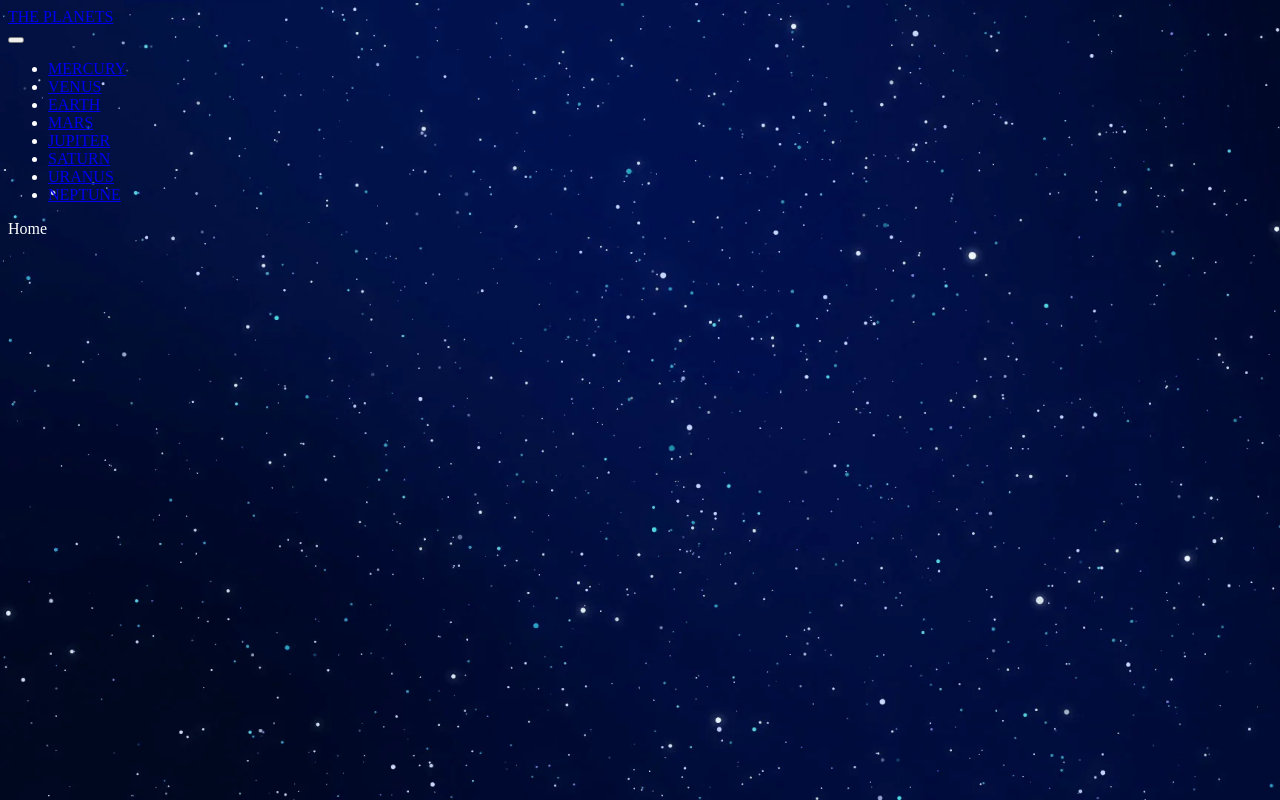
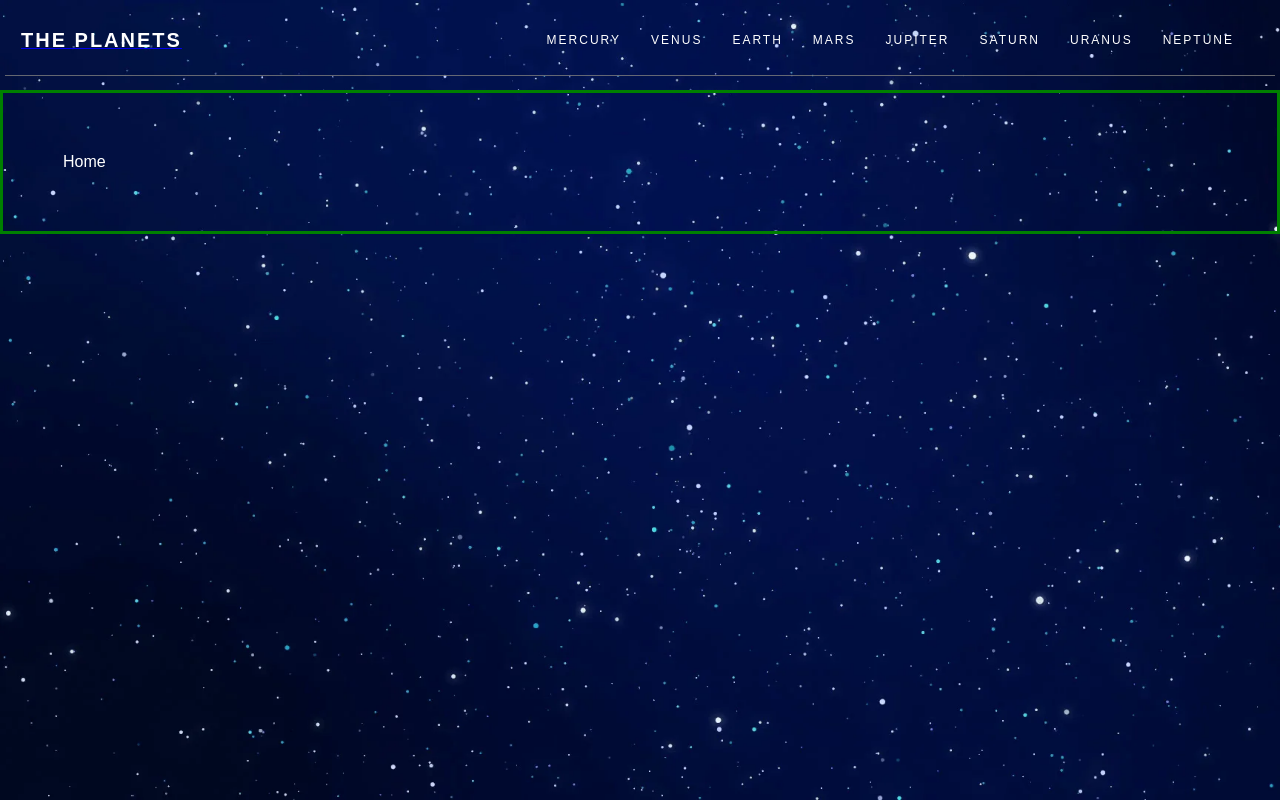
Before and after one commit to Rodri-97/planets-fact-website, a React (Create React App) app: page /#/ in a window 1280 px wide. Built offline with nearby package versions, Linux system fonts and the light colour scheme.

Commit message:
navbar styled properly

```diff
--- a/src/components/Home.js
+++ b/src/components/Home.js
@@ -1,6 +1,6 @@
 const Home = () => {
     return (
-        <div>Home</div>
+        <div className="page">Home</div>
     )
 }
 
--- a/src/components/Navbar.js
+++ b/src/components/Navbar.js
@@ -1,6 +1,10 @@
+import { useState } from "react";
 import { Link, NavLink } from "react-router-dom";
+import "../styles/Navbar.css";
 
 const Navbar = (props) => {
+    const [isNavbarExpanded, setIsNavbarExpanded] = useState(false)
+    const toggleNavbarVisibility = () => setIsNavbarExpanded(!isNavbarExpanded);
     const { planetNames } = props;
     const navItems = planetNames.map((planetName) => {
         return (
@@ -8,7 +12,9 @@ const Navbar = (props) => {
                 <NavLink
                     activeclassname="active"
                     to={`${planetName.toLowerCase()}`}
-                    className="navbar-link">
+                    className="navbar-link"
+                    onClick={toggleNavbarVisibility}
+                    >
                     {planetName.toUpperCase()}
                 </NavLink>
             </li>
@@ -19,21 +25,22 @@ const Navbar = (props) => {
         <header id="navbar">
             <nav className="navbar-container container">
                 <Link to="/" className="home-link">
-                    <div className="navbar-logo">THE PLANETS</div>
+                    <h1 id="page-title">THE PLANETS</h1>
                 </Link>
                 <button
                     type="button"
                     id="navbar-toggle"
                     aria-controls="navbar-menu"
                     aria-label="Toggle menu"
-                    aria-expanded="false"
+                    aria-expanded={isNavbarExpanded}
+                    onClick={toggleNavbarVisibility}
                 >
                     <span className="icon-bar"></span>
                     <span className="icon-bar"></span>
                     <span className="icon-bar"></span>
                 </button>
-                <div id="navbar-menu" aria-labelledby="navbar-toggle">
-                    <ul className="navbar-links">{navItems}</ul>
+                <div id="navbar-menu" aria-labelledby="navbar-toggle" onClick={toggleNavbarVisibility}>
+                    <ul className="navbar-links" onClick={(e) => e.stopPropagation()}>{navItems}</ul>
                 </div>
             </nav>
         </header>
--- a/src/components/Planet.js
+++ b/src/components/Planet.js
@@ -1,7 +1,9 @@
+import "../styles/Planet.css";
+
 const Planet = (props) => {
     const { name } = props;
     return (
-        <div className="planet">{name}</div>
+        <div className="planet page">{name}</div>
     )
 }
 
--- a/src/styles/App.css
+++ b/src/styles/App.css
@@ -3,4 +3,30 @@ body {
     background-size: cover;
     background-attachment: fixed;
     color: white;
+    height: 100vh;
+    font-family: Arial, Helvetica, sans-serif;
+    margin: 0;
+    padding: 0;
 }
+
+a, button {
+    cursor: pointer;
+}
+
+.page {
+    padding: 20px;
+    overflow: auto;
+    border: 3px solid green;
+}
+
+@media screen and (min-width: 700px) {
+    .page {
+        padding: 40px;
+    }
+}
+
+@media screen and (min-width: 1000px) {
+    .page {
+        padding: 60px;
+    }
+}
--- /dev/null
+++ b/src/styles/Navbar.css
@@ -0,0 +1,172 @@
+:root {
+    --navbar-bg-color: transparent;
+    --navbar-text-color: hsl(0, 0%, 85%);
+    --navbar-text-color-focus: white;
+    --nav-link-bg-color: rgba(0, 0, 40);
+}
+
+.container {
+    padding: 0 1rem;
+    margin: 0 auto;
+}
+
+#navbar {
+    --navbar-height: 64px;
+    height: var(--navbar-height);
+    background-color: var(--navbar-bg-color);
+    letter-spacing: 2px;
+    margin-bottom: 10px;
+    height: 70px;
+    padding: 5px;
+}
+
+.navbar-container {
+    display: flex;
+    justify-content: space-between;
+    height: 100%;
+    align-items: center;
+    border-bottom: 1px solid rgba(125, 125, 125, 0.8);
+}
+
+#page-title {
+    color: white;
+    text-decoration: none;
+    font-size: 20px;
+    display: inline;
+}
+
+.navbar-links {
+    list-style: none;
+    background-color: var(--nav-link-bg-color);
+    display: flex;
+    flex-direction: column;
+    align-items: center;
+    left: 0;
+    right: 0;
+}
+
+#navbar-toggle[aria-expanded='true'] + #navbar-menu .navbar-links {
+    padding: 1em;
+}
+
+.navbar-link {
+    display: inline-flex;
+    align-items: center;
+    justify-content: center;
+    font-size: 15px;
+    text-decoration: none;
+    color: white;
+    height: 95%;
+    margin: 25px;
+}
+
+.navbar-link:hover {
+    border-bottom: 2px solid rgba(200, 200, 200, 0.8);
+}
+
+#navbar-toggle {
+    cursor: pointer;
+    border: none;
+    background-color: transparent;
+    width: 40px;
+    height: 40px;
+    display: flex;
+    align-items: center;
+    justify-content: center;
+    flex-direction: column;
+}
+
+.icon-bar {
+    display: block;
+    width: 25px;
+    height: 4px;
+    margin: 2px;
+    background-color: var(--navbar-text-color);
+}
+
+#navbar-toggle:is(:focus, :hover) .icon-bar {
+    background-color: var(--navbar-text-color-focus);
+}
+
+#navbar-toggle[aria-expanded='true'] .icon-bar:is(:first-child, :last-child) {
+    position: absolute;
+    margin: 0;
+    width: 30px;
+}
+
+#navbar-toggle[aria-expanded='true'] .icon-bar:first-child {
+    transform: rotate(45deg);
+}
+
+#navbar-toggle[aria-expanded='true'] .icon-bar:nth-child(2) {
+    opacity: 0;
+}
+
+#navbar-toggle[aria-expanded='true'] .icon-bar:last-child {
+    transform: rotate(-45deg);
+}
+
+#navbar-menu {
+    position: absolute;
+    top: var(--navbar-height);
+    bottom: 0;
+    opacity: 0;
+    visibility: hidden;
+    left: 0;
+    right: 0;
+    margin: 0 10px;
+}
+
+#navbar-toggle[aria-expanded='true'] + #navbar-menu {
+    opacity: 1;
+    visibility: visible;
+}
+
+@media screen and (min-width: 700px) {
+    #navbar-toggle,
+    #navbar-toggle[aria-expanded='true'] {
+      display: none;
+    }
+
+    #navbar-menu,
+    #navbar-toggle[aria-expanded='true'] + #navbar-menu {
+      visibility: visible;
+      opacity: 1;
+      position: static;
+      display: block;
+      height: 100%;
+    }
+
+    .navbar-links,
+    #navbar-toggle[aria-expanded='true'] + #navbar-menu .navbar-links {
+      margin: 0;
+      padding: 0;
+      position: static;
+      flex-direction: row;
+      height: 100%;
+    }
+
+    .navbar-links {
+        background-color: transparent;
+    }
+
+    .navbar-link {
+        font-size: 12px;
+    }
+}
+
+@media screen and (min-width: 700px) and (max-width: 999px) {
+    .navbar-container {
+        flex-direction: column;
+    }
+
+    .navbar-link {
+        margin: 10px;
+    }
+}
+
+@media screen and (min-width: 1000px) {
+    .navbar-link {
+        margin: 15px;
+    }
+}
```
Also changed, not shown: src/styles/Planet.css (added).
